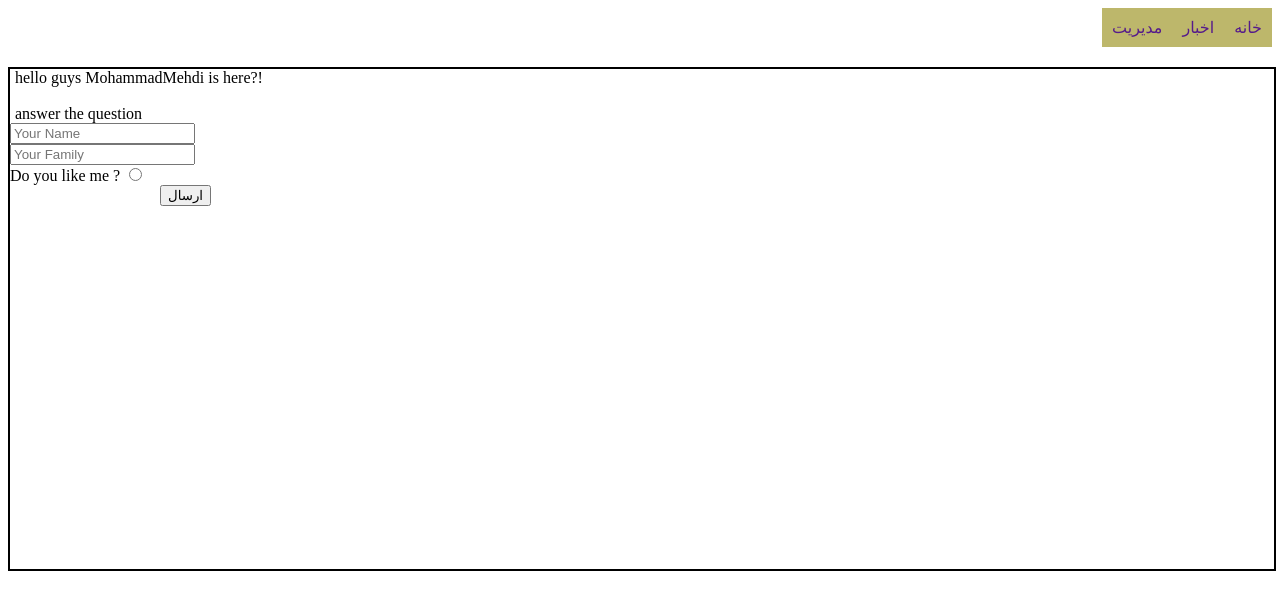
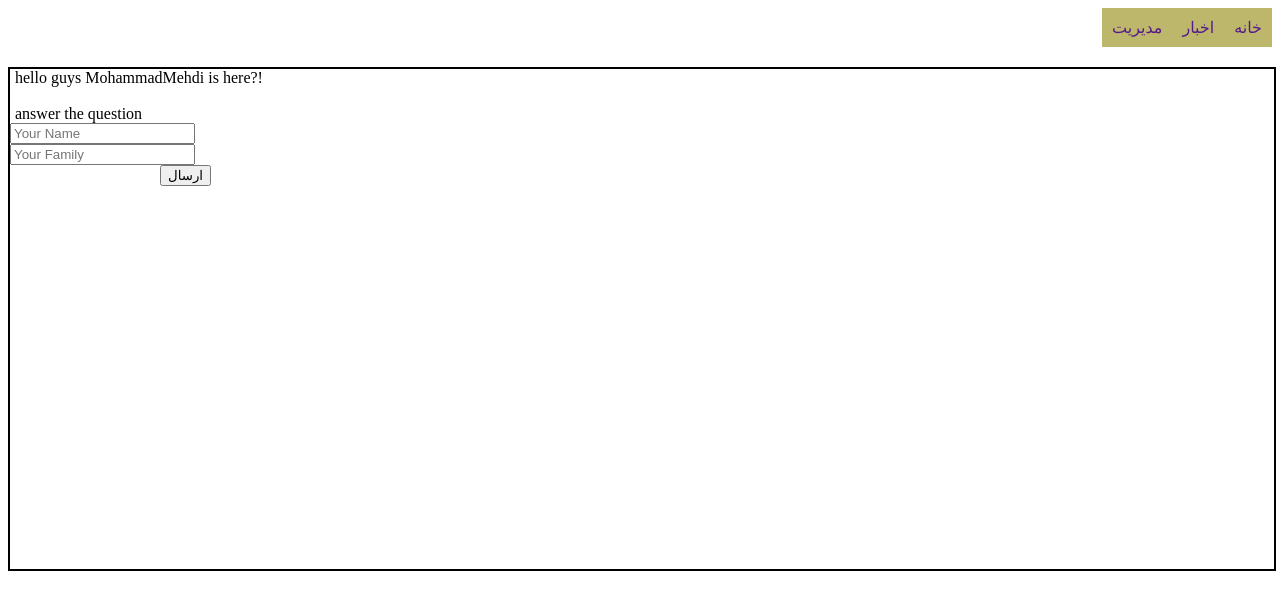
Before and after one commit to ma7765393/WebPage, a plain HTML site: page index.html in a window 1280 px wide. Drawn offline with Linux system fonts and the light colour scheme.

Commit message:
Update index.html

```diff
--- a/index.html
+++ b/index.html
@@ -18,10 +18,9 @@
     <div>
         <p>hello guys MohammadMehdi is here?!</p><br>
         <p>answer the question</p>
-        <form action="">
+        <form action="answer.html">
             <input type="text" placeholder="Your Name"><br>
             <input type="text" placeholder="Your Family"><br>
-            Do you like me ? <input type="radio"><br>
             <input type="submit" value="ارسال" class="send-button">
         </form>
     </div>
```
